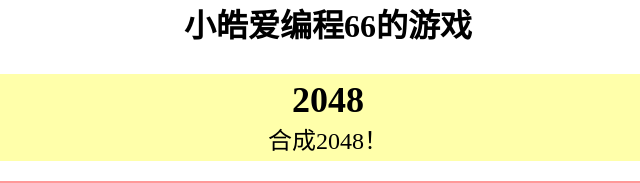
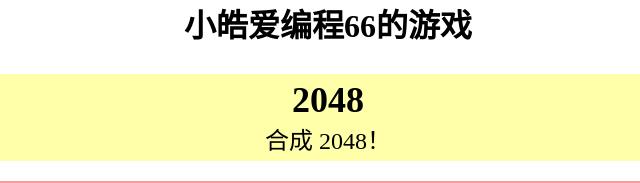
Before and after one commit to xhabc66/xhabc66.github.io, a plain HTML site: page game.html in a window 1280 px wide. Shown: the top 183 px of the page, 312-952 px from the left. Drawn offline with Linux system fonts and the light colour scheme.

Commit message:
Update game.html

```diff
--- a/game.html
+++ b/game.html
@@ -7,7 +7,7 @@
 	</head>
 	<body>
 		<h1>小皓爱编程66的游戏</h1><br>
-		<a href='https://xhabc66.github.io/2048.html'><div class='search1 yellow'><h2>2048</h2><div>合成2048！</div></div></a>
+		<a href='https://xhabc66.github.io/2048.html'><div class='search1 yellow'><h2>2048</h2><div>合成 2048！</div></div></a>
 		<a href='https://xhabc66.github.io/saolei.html'><div class='search1 red'><h2>扫雷</h2><div>看看你能不能发现所有雷？</div></div></a>
 		<a href='https://xhabc66.github.io/flood.html'><div class='search1 purple'><h2>flood</h2><div>用一种颜色覆盖全部！</div></div></a>
 		<script src='https://xhabc66.github.io/add.js' ></script>
```
